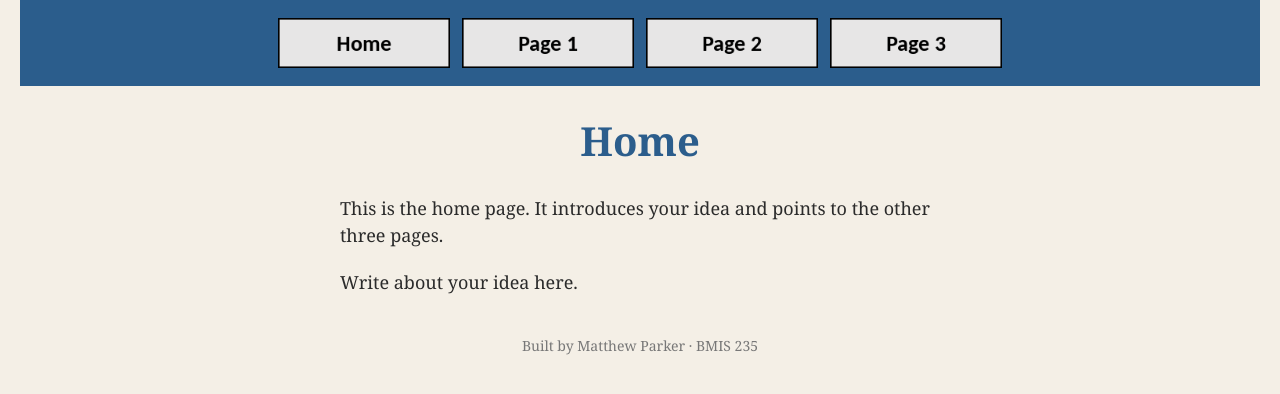
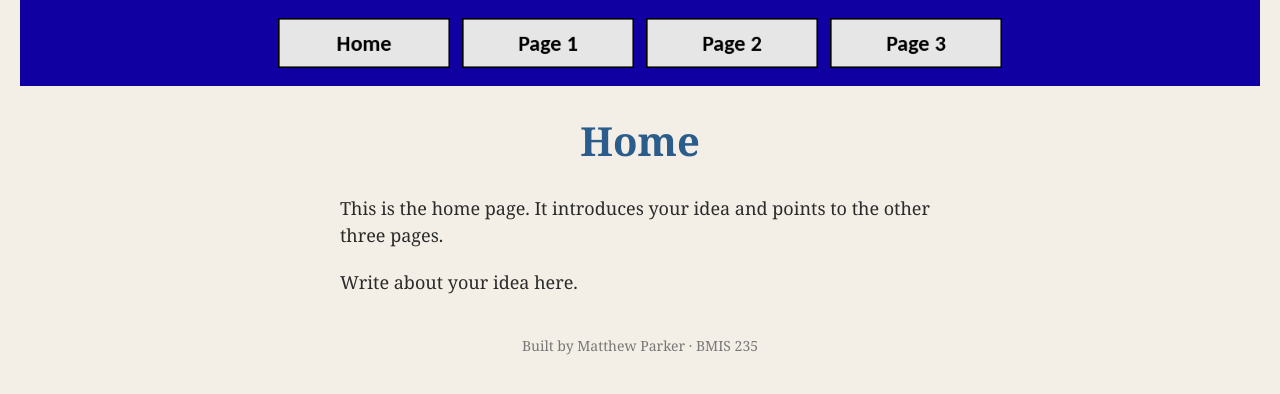
Before and after one commit to mjparker4/bmis235-html-3, a plain HTML site: page index.html in a window 1280 px wide. Drawn offline with Linux system fonts and the light colour scheme.

Commit message:
Update styles.css

```diff
--- a/styles.css
+++ b/styles.css
@@ -19,7 +19,7 @@ body {
 
 /* the menu at the top of every page */
 nav {
-    background-color: #2b5d8c;
+    background-color: #1000a1;
     padding: 14px;
     text-align: center;
 }
```
